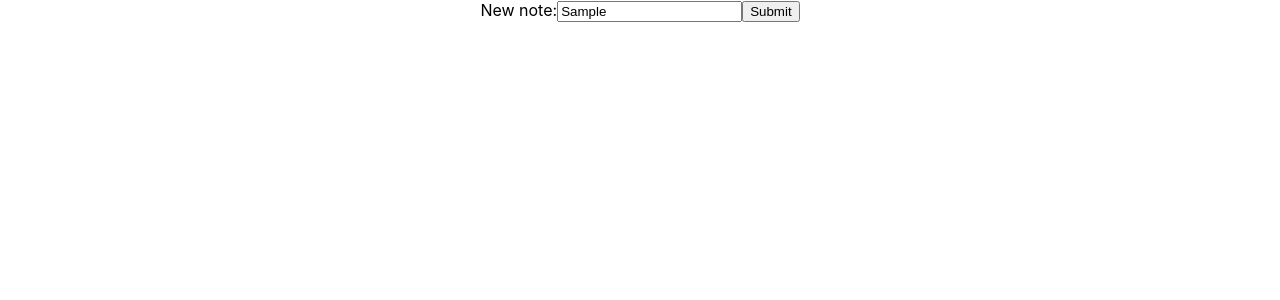
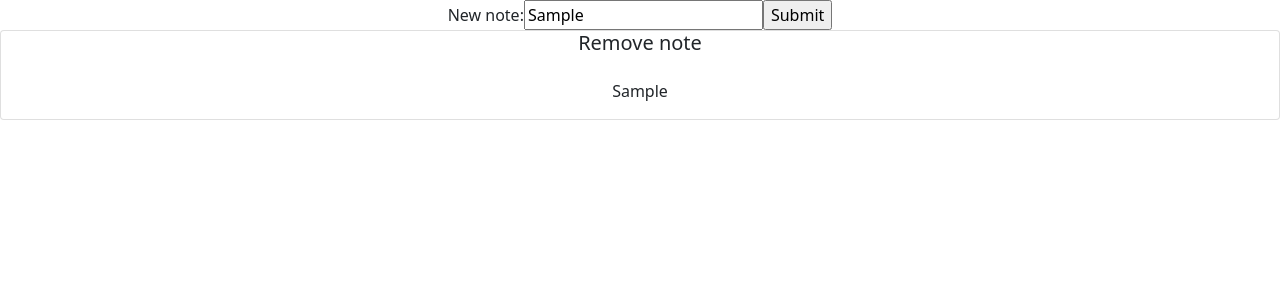
Before and after one commit to Keian-A/notepad, a React (Create React App) app: page / in a window 1280 px wide. Both pictures are taken after typing "Sample" into the empty fields and a click on the input "Submit". Shown: the top 300 px of the page. Built offline with nearby package versions, Linux system fonts and the light colour scheme; the HTML template or start-up script is replaced by a standard one.

Commit message:
adds working app, might want to rework some visual aspects, but looks great

```diff
--- a/package.json
+++ b/package.json
@@ -7,7 +7,9 @@
     "@testing-library/jest-dom": "^5.16.4",
     "@testing-library/react": "^13.1.1",
     "@testing-library/user-event": "^13.5.0",
+    "bootstrap": "^5.1.3",
     "react": "^18.1.0",
+    "react-bootstrap": "^2.3.1",
     "react-dom": "^18.1.0",
     "react-redux": "^8.0.1",
     "react-scripts": "5.0.1",
--- a/src/App.js
+++ b/src/App.js
@@ -2,6 +2,7 @@ import './App.css';
 import NewNote from './components/NewNote';
 import { Provider } from 'react-redux';
 import store from './store/index.js';
+import 'bootstrap/dist/css/bootstrap.min.css';
 
 function App() {
   return (
--- a/src/components/NewNote.jsx
+++ b/src/components/NewNote.jsx
@@ -1,6 +1,7 @@
 import { useState } from 'react';
 import { useDispatch, useSelector } from 'react-redux';
 import { remove, add } from '../store/notes.js';
+import RenderNotes from './RenderNotes.jsx';
 
 function NewNote() {
 
@@ -9,6 +10,7 @@ function NewNote() {
     const [currentNote, setCurrentNote] = useState('');
 
     const handleAdd = () => {
+        console.log(currentNote);
         dispatch(add(currentNote));
     }
 
@@ -26,7 +28,7 @@ function NewNote() {
             <label>New note:</label>
             <input onChange={handleNoteChange} id="note" type="text" />
             <input type="submit" value="Submit" onClick={handleAdd} />
-            {console.log(note)}
+            <RenderNotes note={note} handleRemove={handleRemove} />
         </div>
     );
 }
--- /dev/null
+++ b/src/components/RenderNotes.jsx
@@ -0,0 +1,16 @@
+import { Card } from 'react-bootstrap';
+
+function RenderNotes({ note, handleRemove }) {
+    return (
+        <div>
+            {note ? note.map((curNote, idx) => (
+                <Card key={idx}>
+                    <Card.Title onClick={() => handleRemove(curNote.id)}>Remove note</Card.Title>
+                    <Card.Body>{curNote.note}</Card.Body>
+                </Card>
+            )) : null}
+        </div>
+    );
+}
+
+export default RenderNotes;
--- a/src/store/index.js
+++ b/src/store/index.js
@@ -6,7 +6,7 @@ import { combineReducers } from 'redux';
 import noteSlice from './notes.js';
 
 const reducers = combineReducers({
-    notes: noteSlice.reducer,
+    note: noteSlice.reducer,
 });
 
 const store = configureStore({ reducer: reducers })
--- a/src/store/notes.js
+++ b/src/store/notes.js
@@ -5,19 +5,19 @@ const noteSlice = createSlice({
     initialState: [],
     reducers: {
         add(state, action) {
-            let temp = true;
-            // Checks to see if note being added is unique or not, if not doesn't add it
+            // Finds most available id for newest not object added to state
+            let releventId = 0;
             for (let ii = 0; ii < state.length; ii++) {
-                if (state[ii].item.name === action.payload.name) {
-                    temp = false;
+                if (releventId === ii) {
+                    releventId++;
+                } else {
+                    break;
                 }
             }
-            if (temp) {
-                state.push({ item: action.payload, count: 1 });
-            }
+            state.push({ note: action.payload, id: releventId });
         },
         remove(state, action) {
-            return state.filter(element => element.item.name !== action.payload.name);
+            return state.filter(element => element.id !== action.payload);
         },
     }
 });
```
Also changed, not shown: 1 other file (tests, documents, lock files or other folders).
